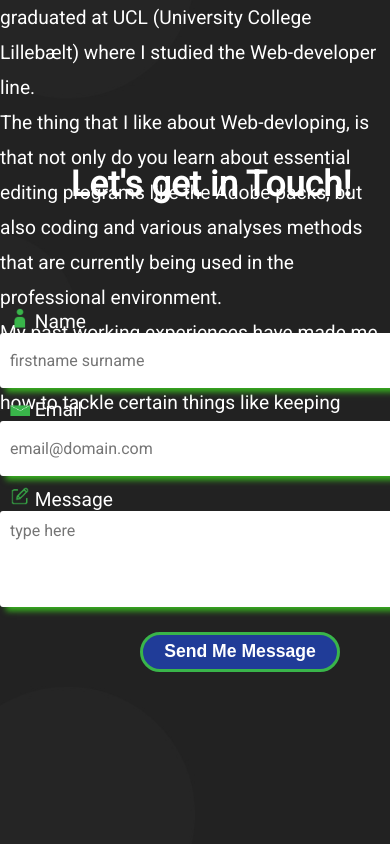
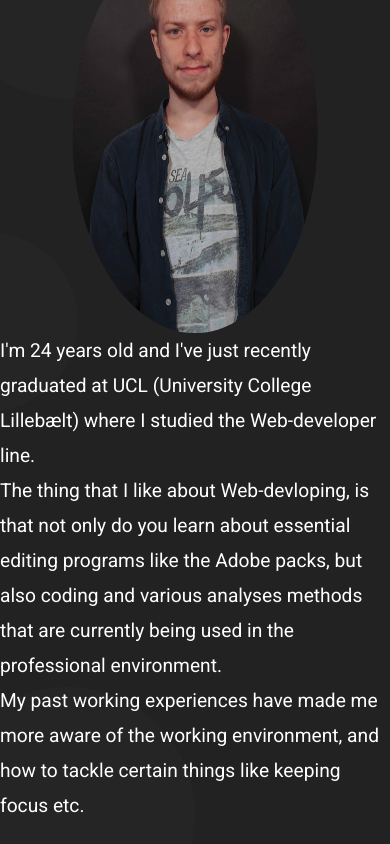
Before and after one commit to sej3686/vue-portfolio, a Vue app: page / in a window 390 px wide. Shown: the part 7060-7904 px from the top of the page. Built offline with nearby package versions, Linux system fonts and the light colour scheme.

Commit message:
changed back

```diff
--- a/src/assets/sass/responsive.scss
+++ b/src/assets/sass/responsive.scss
@@ -164,7 +164,7 @@ $darkGreenColor: #228a30;
 
 //Projects
 #projects {
-  // margin-top: 30em;
+  margin-top: 30em;
 
   .project-wrapper {
     border: 3px solid #FFFFFF;
@@ -197,7 +197,7 @@ $darkGreenColor: #228a30;
 
   //Contact
   #contact {
-    // margin-top: 20em;
+    margin-top: 20em;
 
     .contact-container {
       width: 100%;
```
